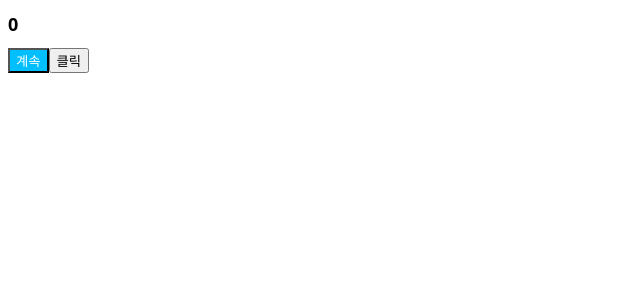
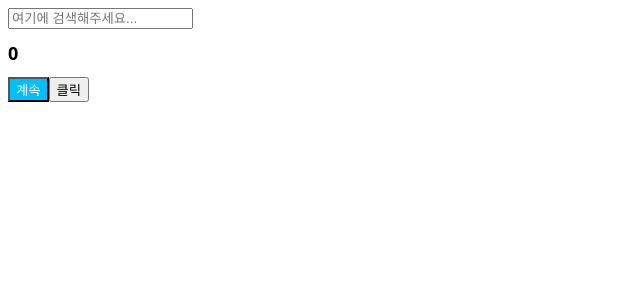
Before and after one commit to lsuliverl/react-for-beginners, a React (Create React App) app: page / in a window 1280 px wide. Shown: the top 300 px of the page, without its empty margins (0-640 px from the left). Built offline with nearby package versions, Linux system fonts and the light colour scheme.

Commit message:
검색기능 useEffect 사용해서 만들어봄

```diff
--- a/src/App.js
+++ b/src/App.js
@@ -4,13 +4,21 @@ import { useState, useEffect } from "react";
 
 function App() {
     const [counter, setValue] = useState(0);
+    const [keyword, setKeyword] = useState("");
     const onClick = () => setValue((prev) => prev + 1);
+    const onChange = (event) => setKeyword(event.target.value);
     console.log("난 항상 실행돼");
     useEffect(() => {
         console.log("api 불러오기");
     }, []);
+    useEffect(() => {
+        if (keyword !== "" && keyword.length > 5) {
+            console.log("검색 결과", keyword);
+        }
+    }, [keyword]);
     return (
         <div>
+            <input value={keyword} onChange={onChange} type="text" placeholder="여기에 검색해주세요..." />
             <h1 className={styles.title}>{counter}</h1>
             <Button text={"계속"} />
             <button onClick={onClick}>클릭</button>
```
